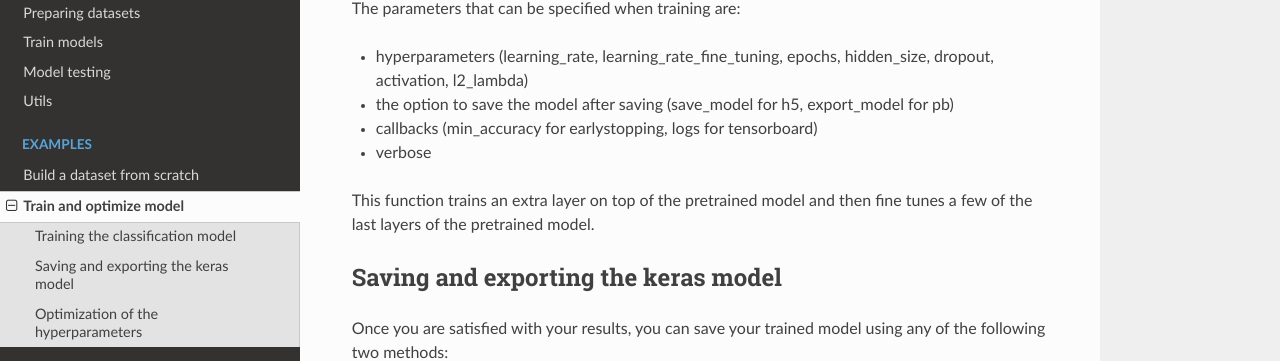
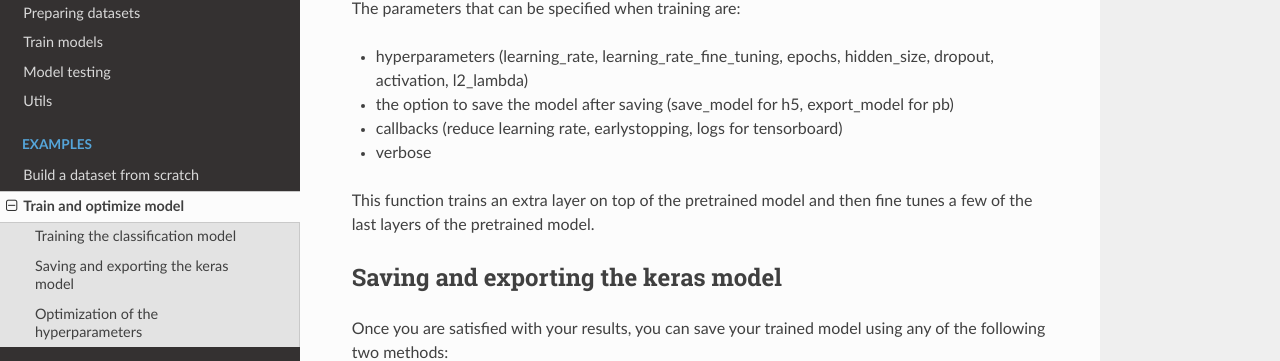
Before and after one commit to Decathlon/decavision, a Sphinx documentation site: the page built from docs/train_example.rst, in a window 1280 px wide and 900 px high, scrolled down 725 px. Shown: the part 139-500 px from the top of the window. Built offline with Sphinx 7.4.7 and the Read the Docs theme 2.0.0, drawn with Linux system fonts in a browser that asks for light colours.

Commit message:
remove min_acc and add reduce_lr details in doc train_example.rst

```diff
--- a/docs/train_example.rst
+++ b/docs/train_example.rst
@@ -32,7 +32,7 @@ The parameters that can be specified when training are:
 
 * hyperparameters (learning_rate, learning_rate_fine_tuning, epochs, hidden_size, dropout, activation, l2_lambda)
 * the option to save the model after saving (save_model for h5, export_model for pb)
-* callbacks (min_accuracy for earlystopping, logs for tensorboard)
+* callbacks (reduce learning rate, earlystopping, logs for tensorboard)
 * verbose
 
 This function trains an extra layer on top of the pretrained model and then fine tunes a few of the last layers of the pretrained model.
```
